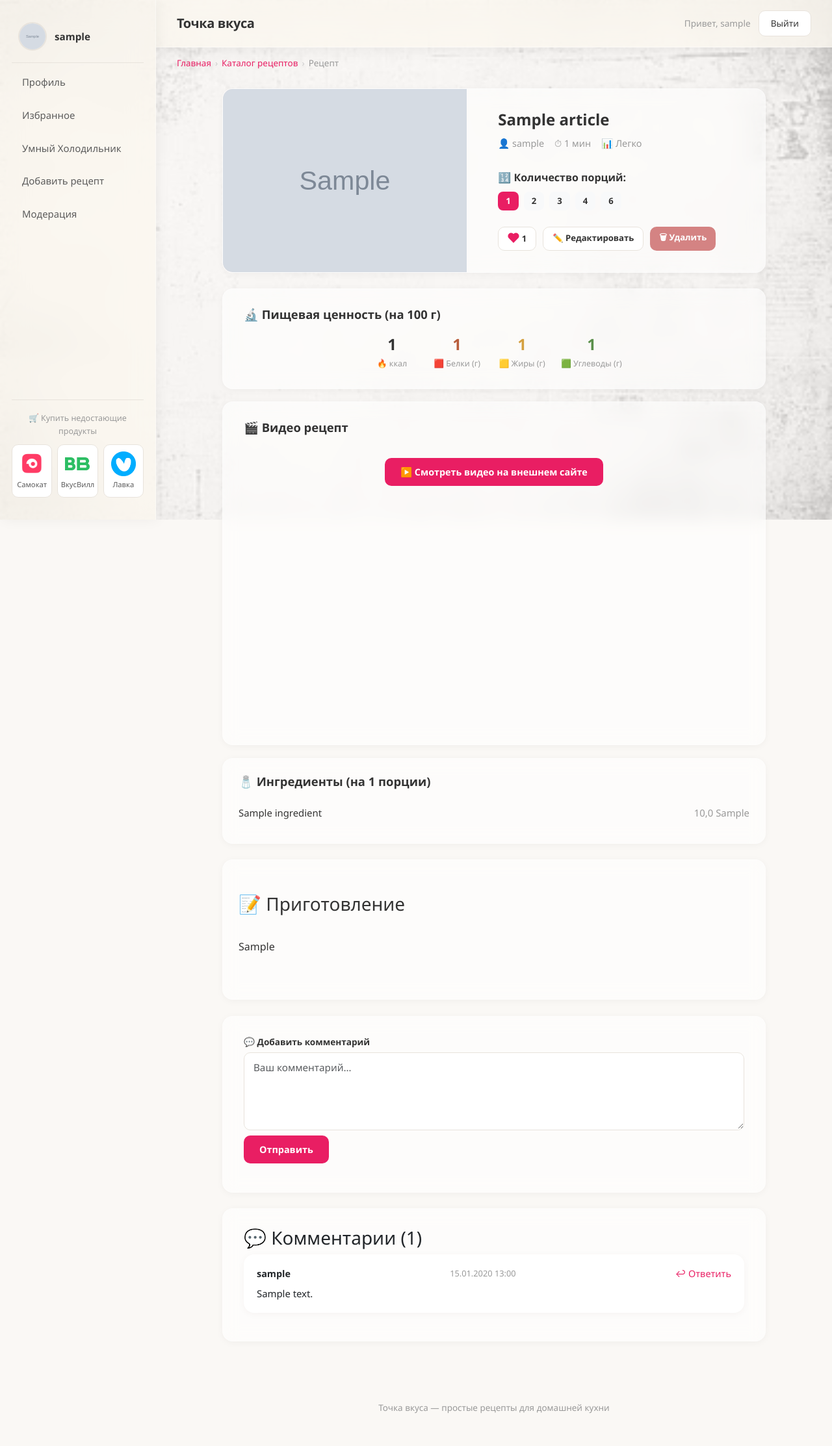
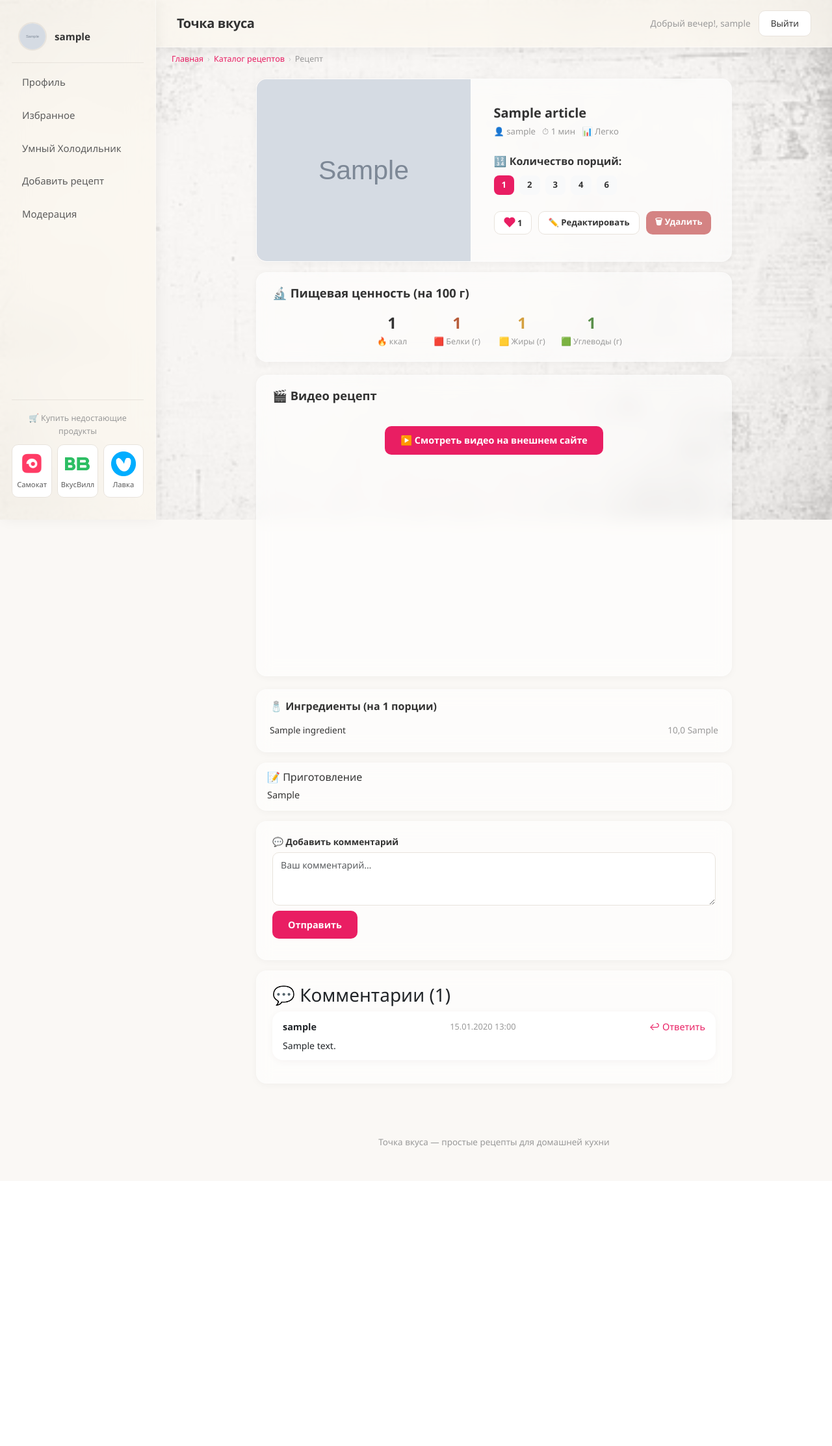
Before and after one commit to Inna-as/my-diary-project, a Django app: page /article/1/ in a window 1280 px wide. Shown: the whole page at 65% size. After the commit the page ends 1767 px from the top, so only its background shows below. Run offline with Django 5.2, Linux system fonts and the light colour scheme; a user stored in the database is signed in; tables that the repository leaves empty hold one stand-in row (values such as "Sample post"); grey boxes marked "Sample" are stand-in pictures; some libraries are stand-ins or nearby versions.

Commit message:
Подправила коменты

```diff
--- a/blog/context_processors.py
+++ b/blog/context_processors.py
@@ -13,7 +13,7 @@ def branding_context(request):
 
 def greeting_context(request):
 
-    current_time = timezone.localtime(timezone.now())  # локальное время
+    current_time = timezone.localtime(timezone.now())
     hour = current_time.hour
 
     if 5 <= hour < 12:
@@ -30,7 +30,7 @@ def greeting_context(request):
     }
 
 def breadcrumbs(request):
-    """Автоматически определяет хлебные крошки на основе URL."""
+
 
     crumbs = [
         {'title': 'Главная', 'url': '/'},
@@ -49,12 +49,12 @@ def breadcrumbs(request):
     if view_name:
         # Главная
         if view_name == 'blog:index':
-            pass  # оставляем только "Главная"
+            pass
 
         # Детальная страница рецепта
         elif view_name == 'blog:article_detail':
             crumbs.append({'title': 'Каталог рецептов', 'url': reverse('blog:index')})
-            # Название рецепта из request.breadcrumb_title (задаётся в views.py)
+
             title = getattr(request, 'breadcrumb_title', None) or 'Рецепт'
             crumbs.append({'title': title, 'url': None})
 
--- a/blog/static/blog/css/style.css
+++ b/blog/static/blog/css/style.css
@@ -4,21 +4,19 @@
 :root {
     --bg:         #faf8f5;
     --white:      #ffffff;
-    --text:       #2c2c2c;
+    --text:       #333333;
     --text-mid:   #5c5c5c;
     --text-light: #999999;
     --border:     #e8e3dc;
-    --accent:     #c98f6a;
-    --accent-hover:#b57753;
+    --accent:     #e91e63;
+    --accent-hover:#d81b60;
     --accent-bg:  #fdf6f0;
     --green:      #8a9a7b;
     --green-bg:   #eef3ea;
     --pink:       #f5e8e4;
     --red:        #d48383;
     --red-bg:     #fdf0f0;
-    --card-bg: #f8f9fa;
-    --accent: #e91e63;
-    --text: #333333;
+    --card-bg:    #f8f9fa;
     --radius:     16px;
     --radius-sm:  10px;
     --shadow-sm:  0 2px 12px rgba(0,0,0,0.04);
@@ -60,18 +58,21 @@ body::before {
 }
 
 /* ═══════════════════════════════════════════════
-   ВЕРХНЯЯ ПЛАШКА (бренд + вход)
+   ВЕРХНЯЯ ПЛАШКА (стекло + тёплый оттенок)
    ═══════════════════════════════════════════════ */
 .top-bar {
     display: flex;
     align-items: center;
     justify-content: space-between;
     padding: 16px 32px;
-    border-bottom: 1px solid var(--border);
-    background: var(--white);
+    border-bottom: 1px solid rgba(255, 255, 255, 0.5);
     position: sticky;
     top: 0;
     z-index: 50;
+    background: rgba(253, 248, 240, 0.75);
+    backdrop-filter: blur(16px) saturate(150%);
+    -webkit-backdrop-filter: blur(16px) saturate(150%);
+    box-shadow: 0 3px 20px rgba(0, 0, 0, 0.06);
 }
 .top-bar-brand {
     font-size: 1.25rem;
@@ -269,9 +273,9 @@ body::before {
 
 .main {
     flex: 1;
-    max-width: 900px;
+    max-width: 780px;
     margin: 0 auto;
-    padding: 28px 32px 48px;
+    padding: 20px 24px 36px;
     width: 100%;
 }
 
@@ -279,8 +283,8 @@ body::before {
    ХЛЕБНЫЕ КРОШКИ
    ═══════════════════════════════════════════════ */
 .breadcrumbs {
-    padding: 14px 32px 0;
-    font-size: 0.84rem;
+    padding: 8px 24px 0;
+    font-size: 0.78rem;
     color: var(--text-light);
     display: flex;
     flex-wrap: wrap;
@@ -575,14 +584,17 @@ body::before {
 .pagination-num strong { color: var(--text); font-weight: 600; }
 
 /* ═══════════════════════════════════════════════
-   УНИВЕРСАЛЬНАЯ КАРТОЧКА (card)
+   УНИВЕРСАЛЬНАЯ КАРТОЧКА
    ═══════════════════════════════════════════════ */
 .card {
-    background: var(--white);
+    background: rgba(255, 255, 255, 0.6);
+    backdrop-filter: blur(12px) saturate(140%);
+    -webkit-backdrop-filter: blur(12px) saturate(140%);
+    border: 1px solid rgba(255, 255, 255, 0.3);
     border-radius: var(--radius);
-    padding: 28px 32px;
+    padding: 20px 24px;
     box-shadow: var(--shadow-sm);
-    margin-bottom: 24px;
+    margin-bottom: 16px;
 }
 .card--centered {
     max-width: 560px;
@@ -600,7 +612,7 @@ body::before {
    ФОРМЫ
    ═══════════════════════════════════════════════ */
 .form-group {
-    margin-bottom: 16px;
+    margin-bottom: 12px;
 }
 .form-group label {
     display: block;
@@ -611,11 +623,11 @@ body::before {
 }
 .form-control {
     width: 100%;
-    padding: 11px 14px;
+    padding: 8px 12px;
     border: 1.5px solid var(--border);
     border-radius: var(--radius-sm);
     font-family: var(--font);
-    font-size: 0.95rem;
+    font-size: 0.88rem;
     color: var(--text);
     background: var(--white);
     transition: border-color var(--transition), box-shadow var(--transition);
@@ -632,7 +644,7 @@ body::before {
 }
 textarea.form-control {
     resize: vertical;
-    min-height: 120px;
+    min-height: 80px;
 }
 
 /* Кнопки */
@@ -744,9 +759,12 @@ textarea.form-control {
    ═══════════════════════════════════════════════ */
 .recipe-hero {
     display: flex;
-    gap: 24px;
-    margin-bottom: 24px;
-    background: var(--white);
+    gap: 16px;
+    margin-bottom: 16px;
+    background: rgba(255, 255, 255, 0.6);
+    backdrop-filter: blur(12px) saturate(140%);
+    -webkit-backdrop-filter: blur(12px) saturate(140%);
+    border: 1px solid rgba(255, 255, 255, 0.3);
     border-radius: var(--radius);
     overflow: hidden;
     box-shadow: var(--shadow-sm);
@@ -758,24 +776,24 @@ textarea.form-control {
     background: var(--pink);
 }
 .recipe-hero-body {
-    padding: 24px;
+    padding: 16px 20px;
     flex: 1;
     display: flex;
     flex-direction: column;
     justify-content: center;
 }
 .recipe-hero-body h1 {
-    font-size: 1.5rem;
+    font-size: 1.25rem;
     font-weight: 700;
-    margin-bottom: 10px;
+    margin-bottom: 6px;
 }
 .recipe-meta-row {
     display: flex;
-    gap: 16px;
+    gap: 10px;
     flex-wrap: wrap;
-    font-size: 0.9rem;
+    font-size: 0.82rem;
     color: var(--text-light);
-    margin-bottom: 14px;
+    margin-bottom: 8px;
 }
 .recipe-actions {
     display: flex;
@@ -786,23 +804,26 @@ textarea.form-control {
 
 /* Ингредиенты */
 .ingredients-block {
-    background: var(--white);
+    background: rgba(255, 255, 255, 0.6);
+    backdrop-filter: blur(12px) saturate(140%);
+    -webkit-backdrop-filter: blur(12px) saturate(140%);
+    border: 1px solid rgba(255, 255, 255, 0.3);
     border-radius: var(--radius);
-    padding: 24px;
+    padding: 16px 20px;
     box-shadow: var(--shadow-sm);
-    margin-bottom: 24px;
+    margin-bottom: 16px;
 }
 .ingredients-block h3 {
-    font-size: 1.15rem;
+    font-size: 1rem;
     font-weight: 600;
-    margin-bottom: 16px;
+    margin-bottom: 10px;
 }
 .ingredient-row {
     display: flex;
     justify-content: space-between;
-    padding: 10px 0;
+    padding: 6px 0;
     border-bottom: 1px solid #f3f0eb;
-    font-size: 0.93rem;
+    font-size: 0.85rem;
 }
 .ingredient-row:last-child { border: none; }
 .ingredient-name { color: var(--text); }
@@ -810,21 +831,34 @@ textarea.form-control {
 
 /* Инструкция */
 .instructions-block {
-    background: var(--white);
+    background: rgba(255, 255, 255, 0.6);
+    backdrop-filter: blur(12px) saturate(140%);
+    -webkit-backdrop-filter: blur(12px) saturate(140%);
+    border: 1px solid rgba(255, 255, 255, 0.3);
     border-radius: var(--radius);
-    padding: 24px;
+    padding: 12px 16px;
     box-shadow: var(--shadow-sm);
-    margin-bottom: 24px;
-    white-space: pre-line;
-    line-height: 1.7;
+    margin-bottom: 16px;
+    line-height: 1.35;
+}
+.instructions-block h3 {
+    margin: 0 0 8px 0;
+    font-size: 1rem;
+}
+.instructions-block p {
+    margin-top: 0;
+    margin-bottom: 2px;
+    padding: 0;
+    line-height: 1.35;
+    font-size: 0.9rem;
 }
 
 /* Комментарии */
 .comment {
     background: var(--white);
     border-radius: var(--radius);
-    padding: 18px 20px;
-    margin-bottom: 12px;
+    padding: 12px 16px;
+    margin-bottom: 8px;
     box-shadow: var(--shadow-sm);
 }
 .comment-header {
@@ -842,8 +876,8 @@ textarea.form-control {
     color: var(--text-light);
 }
 .comment-text {
-    font-size: 0.93rem;
-    line-height: 1.55;
+    font-size: 0.88rem;
+    line-height: 1.45;
 }
 .comment-reply {
     margin-left: 30px;
@@ -1167,66 +1203,3 @@ body.locked { overflow: hidden; }
     .search-btn { border-radius: 0 0 var(--radius) var(--radius); }
     .daily-card { flex-direction: column; text-align: center; }
 }
-
-/* ═══════════════════════════════════════════════
-   СТЕКЛЯННЫЙ ЭФФЕКТ — glassmorphism
-   ═══════════════════════════════════════════════ */
-
-/* Шапка */
-.top-bar {
-    background: rgba(255, 255, 255, 0.65) !important;
-    backdrop-filter: blur(16px) saturate(150%);
-    -webkit-backdrop-filter: blur(16px) saturate(150%);
-    border-bottom: 1px solid rgba(255, 255, 255, 0.5);
-    box-shadow: 0 4px 24px rgba(0, 0, 0, 0.06);
-}
-
-/* Сайдбар */
-.sidebar {
-    background: rgba(255, 255, 255, 0.6) !important;
-    backdrop-filter: blur(20px) saturate(160%);
-    -webkit-backdrop-filter: blur(20px) saturate(160%);
-    border-right: 1px solid rgba(255, 255, 255, 0.4);
-    box-shadow: 4px 0 24px rgba(0, 0, 0, 0.05);
-}
-
-/* (Опционально) Карточки на главной */
-.recipe-card {
-    background: rgba(255, 255, 255, 0.55) !important;
-    backdrop-filter: blur(10px) saturate(130%);
-    -webkit-backdrop-filter: blur(10px) saturate(130%);
-    border: 1px solid rgba(255, 255, 255, 0.35);
-}
-
-/* (Опционально) Карточки на детальной странице */
-.card,
-.recipe-hero,
-.ingredients-block,
-.instructions-block {
-    background: rgba(255, 255, 255, 0.6) !important;
-    backdrop-filter: blur(12px) saturate(140%);
-    -webkit-backdrop-filter: blur(12px) saturate(140%);
-    border: 1px solid rgba(255, 255, 255, 0.3);
-}
-
-.mobile-menu {
-    background: rgba(255, 255, 255, 0.7) !important;
-    backdrop-filter: blur(18px) saturate(150%);
-    -webkit-backdrop-filter: blur(18px) saturate(150%);
-}
-/* ═══════════════════════════════════════════════
-   ШАПКА — полупрозрачная, тёплый оттенок
-   ═══════════════════════════════════════════════ */
-.top-bar {
-    background: rgba(253, 248, 240, 0.75) !important;  /* тёплый кремовый, 75% непрозрачности */
-    box-shadow: 0 3px 20px rgba(0, 0, 0, 0.06);
-}
-
-/* ═══════════════════════════════════════════════
-   САЙДБАР — полупрозрачный, тёплый оттенок
-   ═══════════════════════════════════════════════ */
-.sidebar {
-    background: rgba(253, 248, 240, 0.7) !important;
-    box-shadow: 3px 0 20px rgba(0, 0, 0, 0.05);
-
-}
--- a/blog/templates/blog/base.html
+++ b/blog/templates/blog/base.html
@@ -93,7 +93,7 @@
 </span>
             <div class="top-bar-actions">
                 {% if user.is_authenticated %}
-                    <span class="top-bar-hello">Привет, {{ user.username }}</span>
+                    <span class="top-bar-hello">{{ GREETING }}, {{ user.username }}</span>
                     <form method="post" action="{% url 'logout' %}" style="display:inline;">
                         {% csrf_token %}
                         <button type="submit" class="top-bar-btn">Выйти</button>
--- a/blog/views.py
+++ b/blog/views.py
@@ -2,7 +2,6 @@ import threading
 from django.shortcuts import render, redirect, get_object_or_404
 from django.core.paginator import Paginator
 from django.contrib.auth.decorators import login_required
-from django.contrib.admin.views.decorators import staff_member_required
 from django.contrib.auth import login
 from django.core.mail import send_mail
 from django.template.loader import render_to_string
@@ -39,9 +38,7 @@ NEWBIE_THRESHOLD = 3
 
 
 def auto_moderate_comment(text, user):
-    """
-    Возвращает: 'approved', 'visible_pending', 'blocked'
-    """
+
     text_lower = text.lower()
     spam_hits = sum(1 for word in SPAM_WORDS if word in text_lower)
     links_count = len(re.findall(r'https?://', text_lower))
@@ -65,7 +62,7 @@ def auto_moderate_comment(text, user):
 
 
 def _get_pending_count(user):
-    """Количество комментариев, требующих проверки."""
+
     if not user.is_authenticated:
         return 0
     if user.is_staff or user.is_superuser:
@@ -215,10 +212,10 @@ def article_detail_view(request, pk):
     return render(request, 'blog/article_detail.html', context)
 
 # ═══════════════════════════════════════════
-#  ФОНОВАЯ ОТПРАВКА ПИСЕМ (не тормозит регистрацию)
+#  ФОНОВАЯ ОТПРАВКА ПИСЕМ
 # ═══════════════════════════════════════════
 def _send_welcome_email(user_email, username):
-    """Отправляет приветственное письмо в отдельном потоке."""
+
     try:
         subject = '🍳 Добро пожаловать на «Еда на любой вкус»!'
         message = render_to_string('email/welcome_email.html', {
@@ -261,7 +258,7 @@ def register_view(request):
     return render(request, 'blog/register.html', {'form': form})
 
 # ============ СОЗДАНИЕ / РЕДАКТИРОВАНИЕ / УДАЛЕНИЕ ============
-@login_required
+
 @login_required
 def article_create_view(request):
     ingredients_qs = Ingredient.objects.all().order_by('name')
@@ -699,7 +696,7 @@ def moderate_approve_view(request, comment_id):
     ):
         return JsonResponse({'success': False, 'error': 'Нет прав'}, status=403)
 
-    comment.auto_approved = True  # снимаем пометку «надо проверить»
+    comment.auto_approved = True
     comment.save()
 
     return JsonResponse({'success': True})
@@ -711,7 +708,7 @@ def moderate_approve_view(request, comment_id):
 
 @login_required
 def moderate_approve_all_view(request):
-    """Одобряет сразу все непроверенные комментарии."""
+
     user = request.user
     if not (user.is_staff or user.is_superuser):
         return JsonResponse({'success': False, 'error': 'Только для модераторов'}, status=403)
@@ -728,7 +725,6 @@ def moderate_approve_all_view(request):
 
 @login_required
 def moderate_delete_view(request, comment_id):
-    """Удаление комментария (AJAX)."""
     if not (request.user.is_staff or request.user.is_superuser):
         return JsonResponse({'success': False, 'error': 'Нет прав'}, status=403)
     comment = get_object_or_404(Comment, id=comment_id)
@@ -788,7 +784,6 @@ def moderate_count_view(request):
 
 @login_required
 def report_dismiss_view(request, report_id):
-    """Удаляет жалобу, комментарий остаётся."""
     if not (request.user.is_staff or request.user.is_superuser):
         return JsonResponse({'success': False, 'error': 'Нет прав'}, status=403)
     report = get_object_or_404(CommentReport, id=report_id)
@@ -800,7 +795,7 @@ def report_dismiss_view(request, report_id):
 
 @login_required
 def add_comment_ajax_view(request, article_id):
-    """Добавляет комментарий через AJAX, возвращает JSON с данными нового комментария."""
+
     if request.method != 'POST':
         return JsonResponse({'success': False, 'error': 'Только POST'}, status=405)
 
--- a/my_diary_project/urls.py
+++ b/my_diary_project/urls.py
@@ -2,7 +2,7 @@ from django.contrib import admin
 from django.urls import path, include
 from django.conf import settings
 from django.conf.urls.static import static
-from django.contrib.auth.views import LogoutView, LoginView       # ← добавили LoginView
+from django.contrib.auth.views import LogoutView, LoginView
 
 urlpatterns = [
     # Админка
```
Also changed, not shown: other parts of blog/static/blog/css/style.css (+45 -32 lines), blog/forms.py (+11 -11 lines), blog/management/commands/load_recipes.py (+9 -15 lines), blog/middleware.py (+1 -6 lines), blog/models.py (+5 -6 lines), my_diary_project/settings.py (+15 -25 lines).
